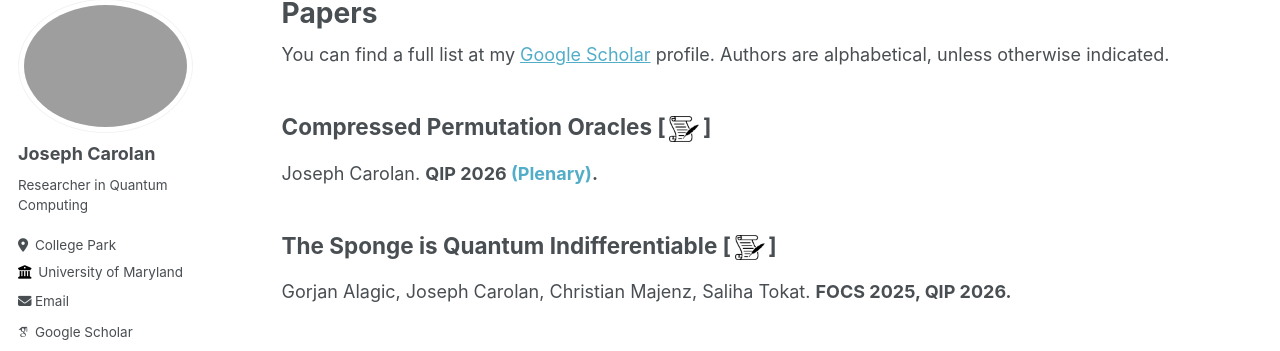
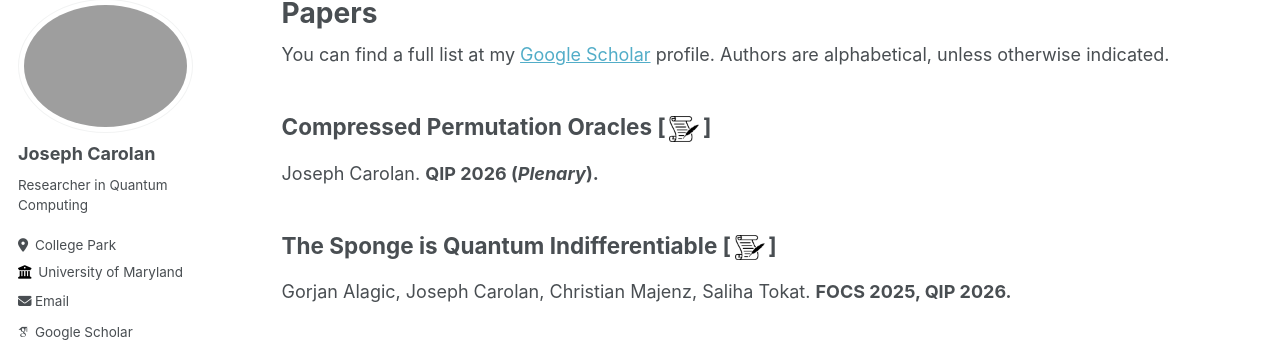
Before and after one commit to jacarolan/personal-website, a Jekyll site: the page built from _pages/publications.md, in a window 1280 px wide and 900 px high. Shown: the part 87-438 px from the top of the window. Built offline with Jekyll 4.4.1, drawn with Linux system fonts in a browser that asks for light colours; some web fonts are replaced.

Commit message:
Update publication style

```diff
--- a/_pages/publications.md
+++ b/_pages/publications.md
@@ -16,7 +16,7 @@ author_profile: true
 {% endfor %} -->
 
 ## Compressed Permutation Oracles [&thinsp;[<img src="../images/manuscript_icon.png" width="30"/>](https://eprint.iacr.org/2025/1734)&thinsp;]
-Joseph Carolan. **QIP 2026 <a style="text-decoration:none">(Plenary)</a>.**
+Joseph Carolan. **QIP 2026 (*Plenary*).**
 
 ## The Sponge is Quantum Indifferentiable [&thinsp;[<img src="../images/manuscript_icon.png" width="30"/>](https://eprint.iacr.org/2025/731)&thinsp;]
 Gorjan Alagic, Joseph Carolan, Christian Majenz, Saliha Tokat. **FOCS 2025, QIP 2026.**
```
